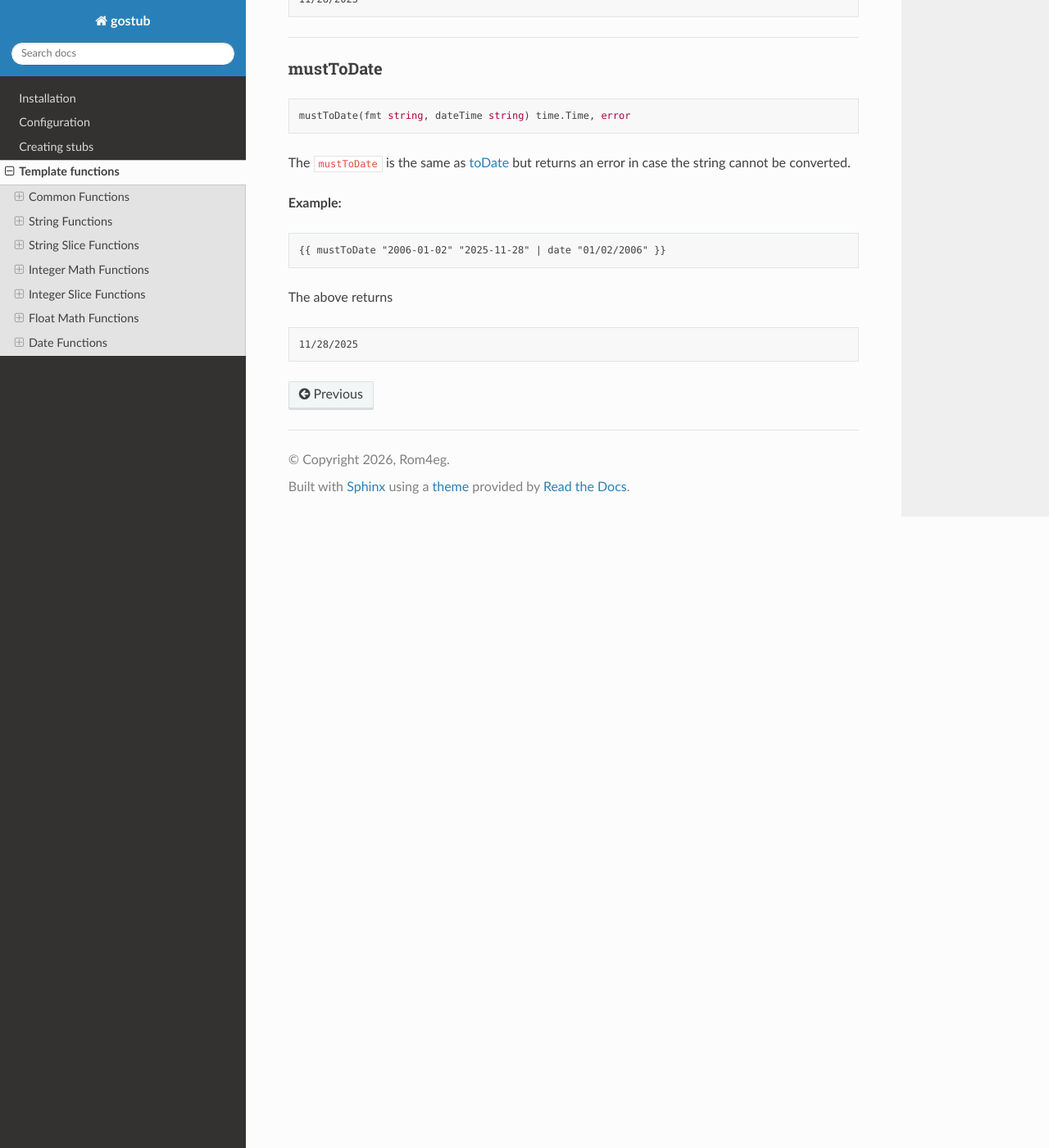
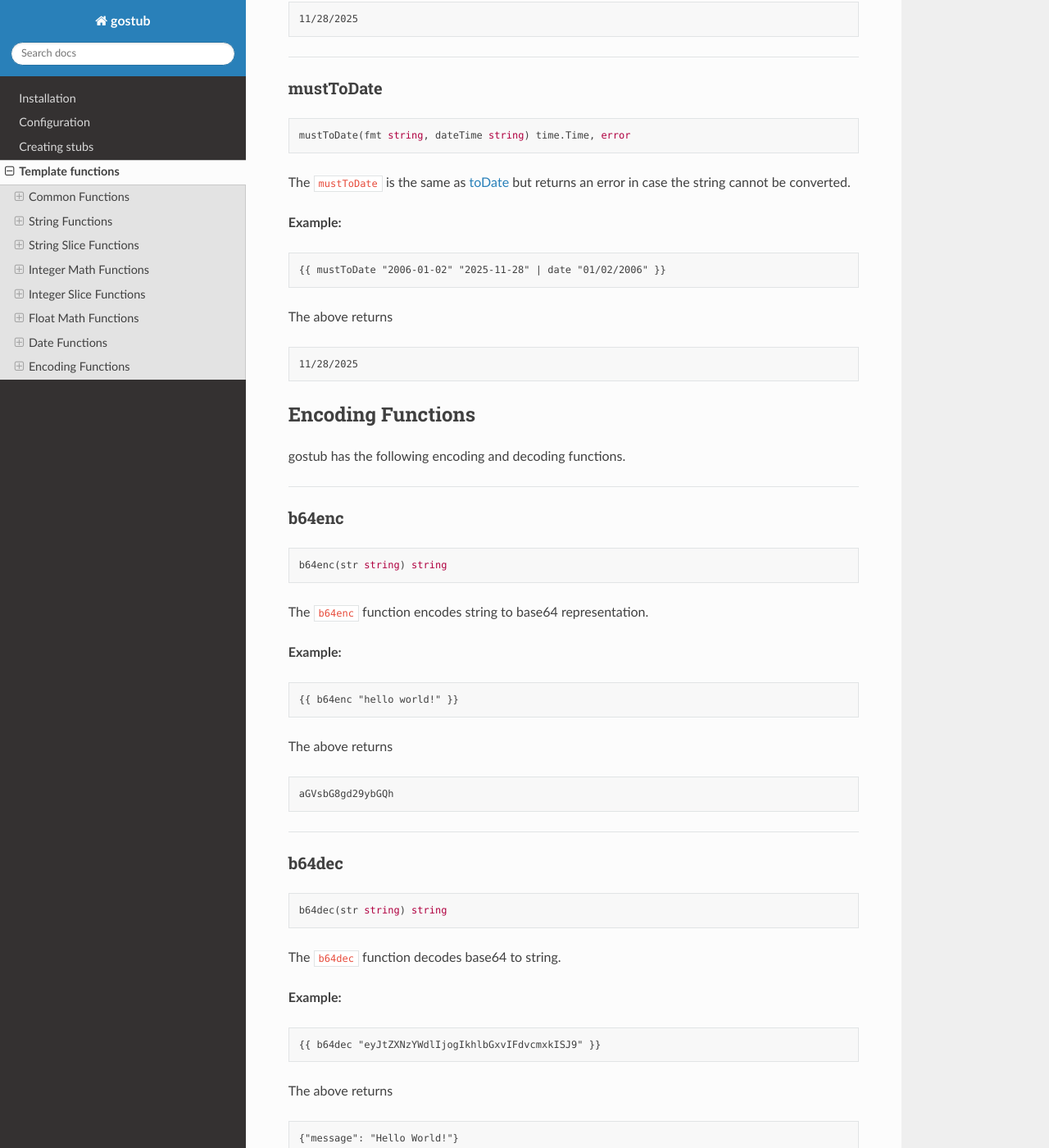
Before and after one commit to Rom4eg/gostub, a Sphinx documentation site: the page built from docs/functions.rst, in a window 1280 px wide and 1400 px high, scrolled down 42943 px. Shown: the whole window at 82% size. Built offline with Sphinx 7.4.7 and the Read the Docs theme 3.1.0, drawn with Linux system fonts in a browser that asks for light colours; some of the changed text lies outside the part shown.

Commit message:
encoding functions

```diff
--- /dev/null
+++ b/docs/funcs/encoding.rst
@@ -0,0 +1,104 @@
+Encoding Functions
+******************
+
+gostub has the following encoding and decoding functions.
+
+----
+
+.. _func-b64enc:
+
+b64enc
+======
+
+.. code-block:: go
+
+   b64enc(str string) string
+
+The ``b64enc`` function encodes string to base64 representation.
+
+**Example:**
+
+.. code-block:: html
+
+   {{ b64enc "hello world!" }}
+
+The above returns
+
+.. code-block:: text
+
+   aGVsbG8gd29ybGQh
+
+----
+
+.. _func-b64dec:
+
+b64dec
+======
+
+.. code-block:: go
+
+   b64dec(str string) string
+
+The ``b64dec`` function decodes base64 to string.
+
+**Example:**
+
+.. code-block:: html
+
+   {{ b64dec "eyJtZXNzYWdlIjogIkhlbGxvIFdvcmxkISJ9" }}
+
+The above returns
+
+.. code-block:: text
+
+   {"message": "Hello World!"}
+
+----
+
+.. _func-b32enc:
+
+b32enc
+======
+
+.. code-block:: go
+
+   b32enc(str string) string
+
+The ``b32enc`` function encodes string to base32 representation.
+
+**Example:**
+
+.. code-block:: html
+
+   {{ b32enc "Example word" }}
+
+The above returns
+
+.. code-block:: text
+
+   IV4GC3LQNRSSA53POJSA====
+
+----
+
+.. _func-b32dec:
+
+b32dec
+======
+
+.. code-block:: go
+
+   b32dec(str string) string
+
+The ``b32dec`` function decodes base32 to string.
+
+**Example:**
+
+.. code-block:: html
+
+   {{ b32dec "O5QW43TBEBYGS6T2MEQD6===" }}
+
+The above returns
+
+.. code-block:: text
+
+   wanna pizza ?
--- a/docs/functions.rst
+++ b/docs/functions.rst
@@ -21,3 +21,5 @@ The functions are grouped into categories for easy searching.
 .. include:: funcs/floats.rst
 
 .. include:: funcs/date.rst
+
+.. include:: funcs/encoding.rst
```
